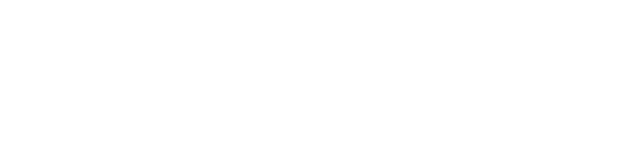
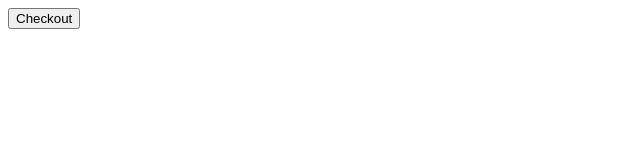
Before and after one commit to hursittarcan/stripe-payment-gateway-demo, a plain HTML site: page index.html in a window 1280 px wide. Shown: the whole page, without its empty margins (0-640 px from the left). Drawn offline with Linux system fonts and the light colour scheme.

Commit message:
add checkout button

```diff
--- a/index.html
+++ b/index.html
@@ -2,9 +2,9 @@
 <html lang="en">
 <head>
     <meta charset="UTF-8">
-    <title>Title</title>
+    <title>Stripe Checkout Demo</title>
 </head>
 <body>
-
+    <button>Checkout</button>
 </body>
 </html>
```
